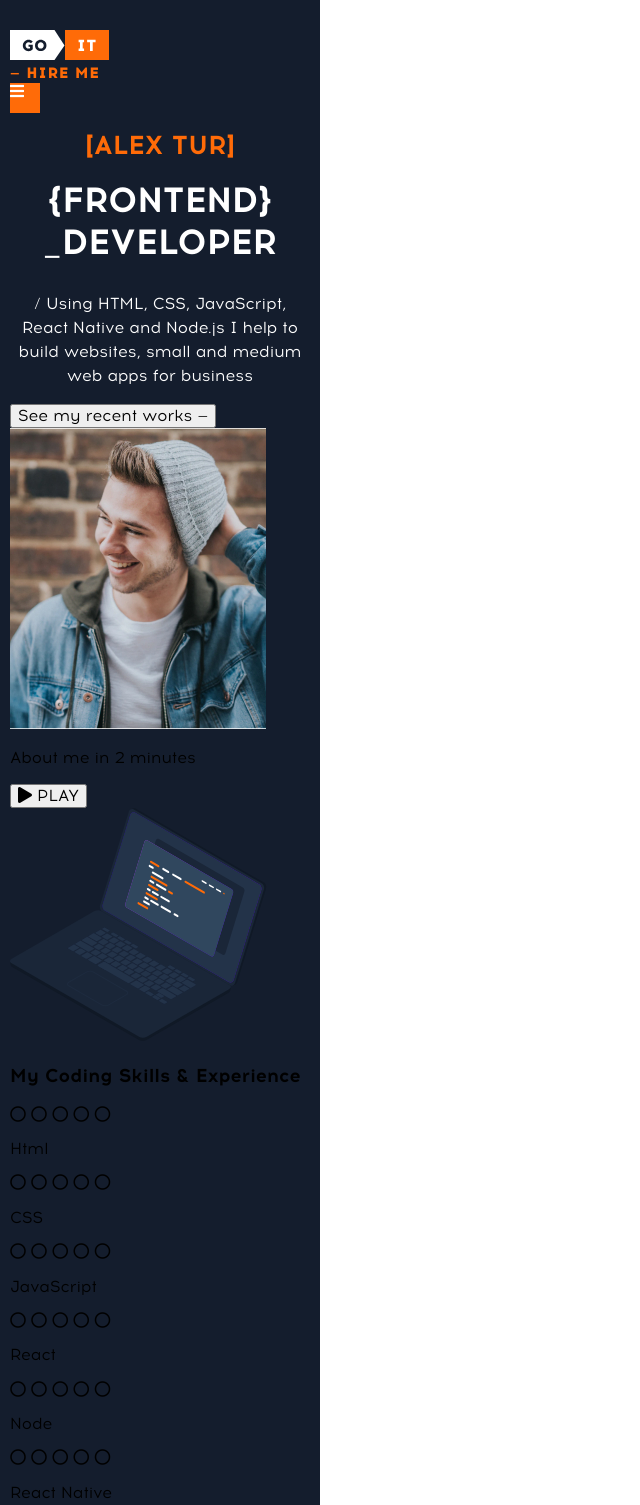
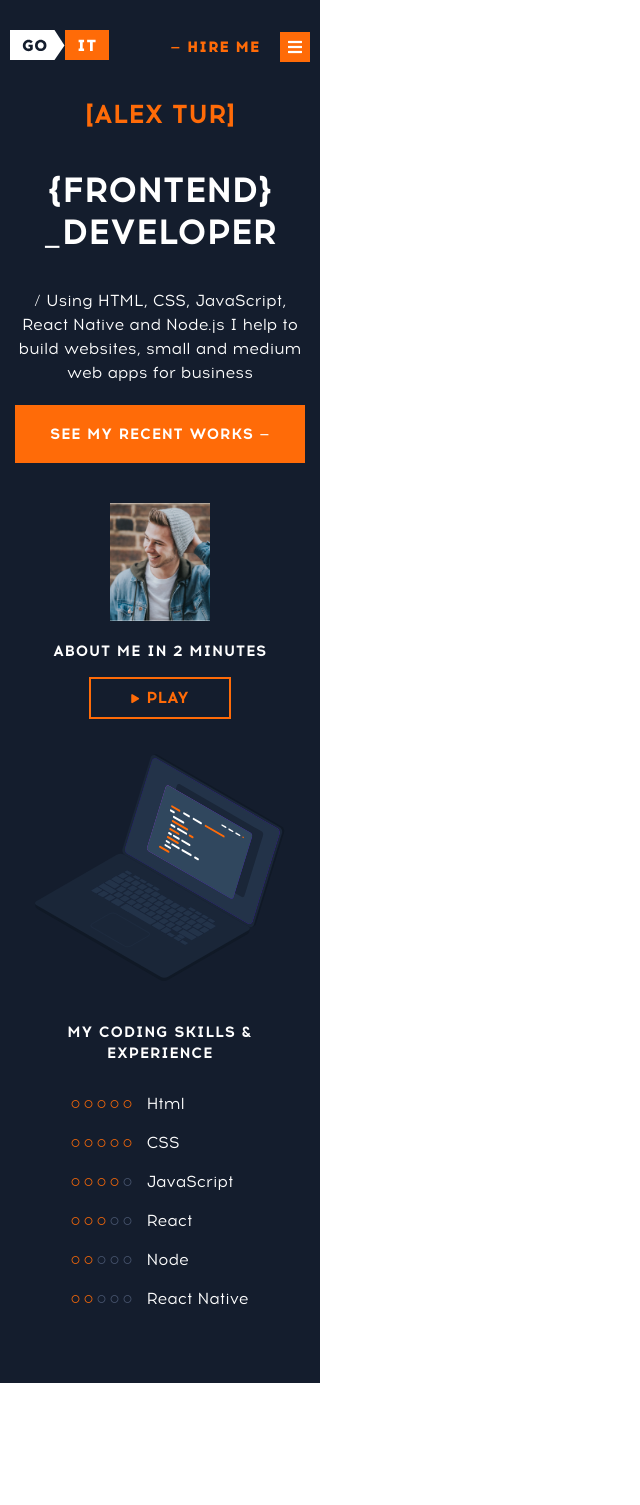
Before and after one commit to zhen4ik10/my-resume, a plain HTML site: page index.html in a window 1280 px wide. Shown: the top 1505 px of the page, without its empty margins (0-640 px from the left). After the commit the page ends 1383 px from the top, so only its background shows below. Drawn offline with Linux system fonts and the light colour scheme.

Commit message:
Add files via upload

```diff
--- a/css/style.css
+++ b/css/style.css
@@ -66,11 +66,31 @@
 
   body {
     font-family: var(--font-main);
+    box-sizing: border-box;
+  }
+
+  /* COMMON */
+
+  .accent-btn {
+    display: block;
+    background: var(--c-accent);
+    font-weight: bold;
+    font-size: 15px;
+    line-height: 18px;
+    letter-spacing: 0.05em;
+    text-transform: uppercase;
+    color: var(--txt-c-light);
+    padding: 20px 35px;
+    outline: none;
+    border: none;
   }
 
   /* FRONT PAGE */
 
   .front-page {
+    display: flex;
+    flex-direction: column;
+    align-items: center;
     width: 320px;
     background-color: var(--c-dark);
     padding: 30px 10px 55px 10px;
@@ -84,6 +104,7 @@
     line-height: 31px;
     text-transform: uppercase;
     text-align: center;
+    margin: 35px 0 10px 0;
   }
 
   .front-page-profession {
@@ -93,7 +114,7 @@
     line-height: 42px;
     text-transform: uppercase;
     text-align: center;
-    margin-top: 13px;
+    margin-bottom: 20px;
   }
 
   .front-page-description {
@@ -101,11 +122,21 @@
     font-size: 16px;
     line-height: 150%;
     text-align: center;
-    margin-top: 22px;
+    margin-bottom: 20px;
   }
 
   .navigation {
     width: 100%;
+    display: flex;
+    flex-direction: row;
+    justify-content: space-between;
+    align-items: center;
+  }
+
+  .navigation-part {
+    display: flex;
+    flex-direction: row;
+    align-items: center;
   }
 
   .hire-me-btn {
@@ -115,16 +146,111 @@
     letter-spacing: 0.05em;
     color: var(--txt-c-accent);
     text-decoration: none;
+    margin-right: 20px;
   }
 
   .mobile-menu {
-    display: block;
+    display: flex;
+    flex-direction: row;
+    justify-content: center;
+    align-items: center;
     width: 30px;
     height: 30px;
     background: var(--c-accent);
+    text-decoration: none;
   }
 
   .mobile-menu i {
     color: var(--c-light);
-    width: 10px;
   }
+
+  .front-page-gallery-btn {
+    margin-bottom: 40px;
+  }
+
+  .front-page-my-photo {
+    width: 100px;
+    margin-bottom: 20px;
+  }
+
+  .front-page-my-decr {
+    font-weight: bold;
+    font-size: 15px;
+    line-height: 140%;
+    text-align: center;
+    letter-spacing: 0.05em;
+    text-transform: uppercase;
+    color: var(--txt-c-light);
+    margin: 0 0 15px 0;
+  }
+
+  .front-page-my-video-btn {
+    border: 2px solid var(--c-accent);
+    box-sizing: border-box;
+    background: transparent;
+    font-weight: bold;
+    color: var(--txt-c-accent);
+    padding: 10px 40px;
+    display: flex;
+    align-items: center;
+    margin-bottom: 35px;
+  }
+
+  .front-page-my-video-btn i {
+    font-size: 9px;
+    margin-right: 7px;
+  }
+
+  .front-page-laptop {
+    width: 250px;
+    margin-bottom: 40px;
+  }
+
+  /* EXPERIENCE */
+
+  .experience-title {
+    width: 240px;
+    font-weight: bold;
+    font-size: 15px;
+    line-height: 140%;
+    text-align: center;
+    letter-spacing: 0.05em;
+    text-transform: uppercase;
+    color: var(--txt-c-light);
+    margin: 0 0 30px 0;
+  }
+
+  .experience-skill {
+    display: flex;
+    align-items: center;
+    margin-bottom: 20px;
+  }
+
+  .experience-dots {
+    display: flex;
+    align-items: center;
+    margin-right: 10px;
+  }
+
+  .experience-dots-item {
+    color: var(--c-grey-blue);
+    font-size: 8px;
+    margin-right: 5px;
+  }
+
+  .experience-dots-item-accent {
+    color: var(--txt-c-accent);
+  }
+
+  .experience-text {
+    color: var(--txt-c-light);
+    margin: 0;
+    font-size: 16px;
+    line-height: 19px;
+  }
+
+  .experience-container {
+    display: flex;
+    flex-direction: column;
+    align-items: center;
+  }
```
